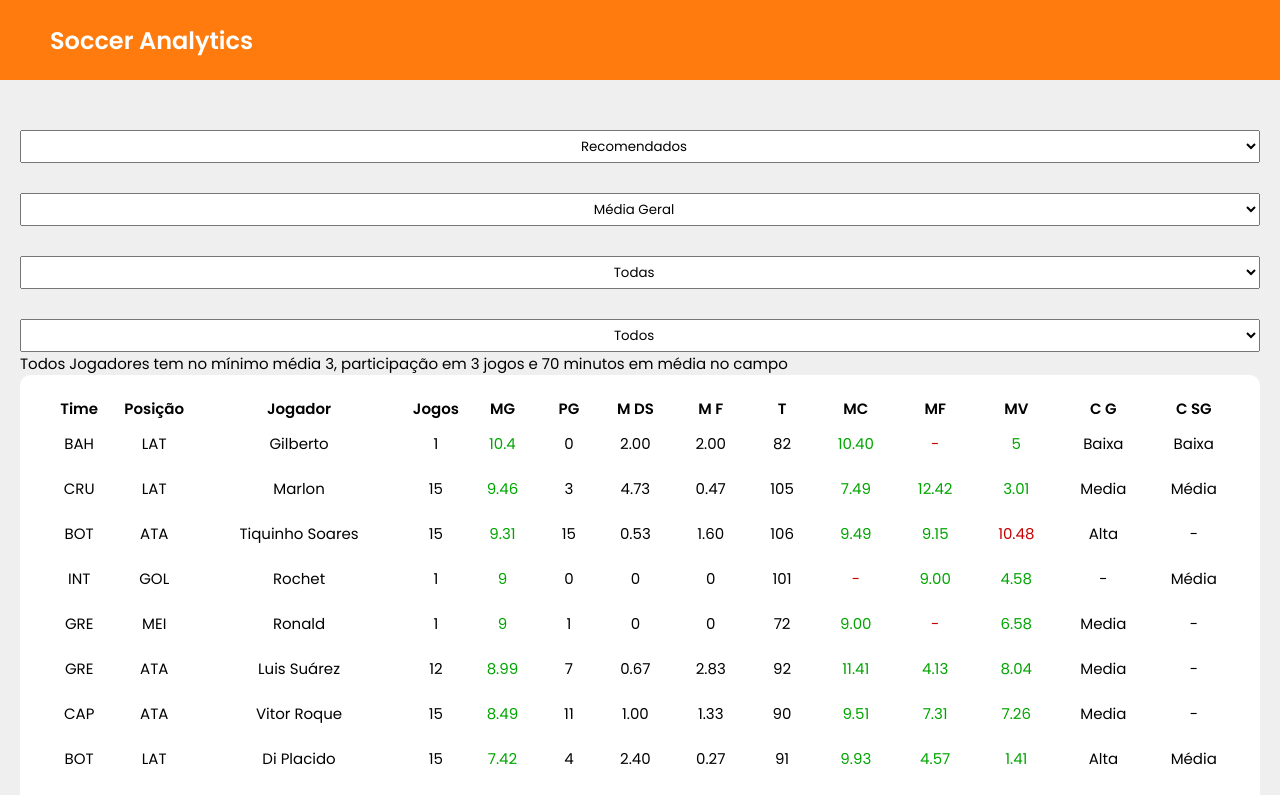
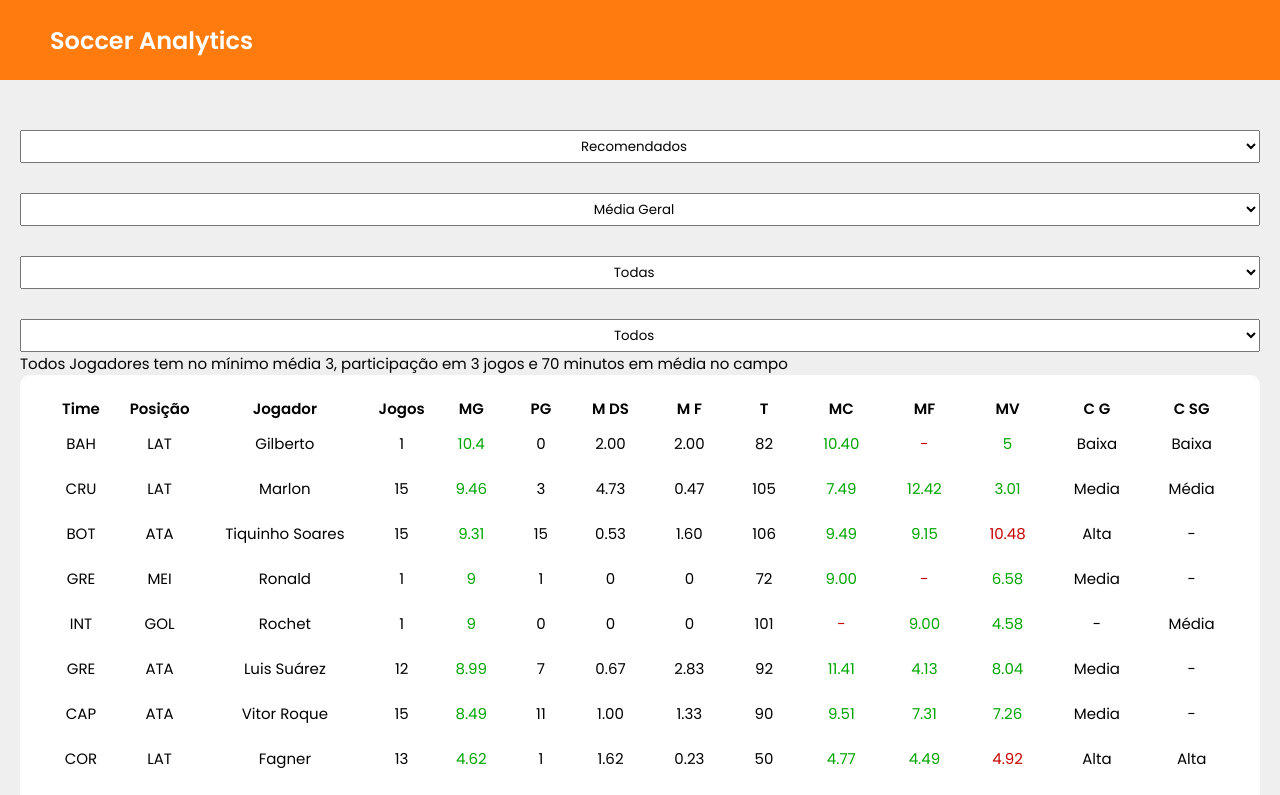
Before and after one commit to lulucasalves/soccer-front, a Next.js app: page /cartola in a window 1280 px wide. Shown: the top 795 px of the page. Built offline with nearby package versions, Linux system fonts and the light colour scheme.

Commit message:
refactor: data

```diff
--- a/src/components/Players/index.tsx
+++ b/src/components/Players/index.tsx
@@ -100,8 +100,8 @@
 
                   function boaOpcao() {
                     return goodOptions
-                      ? chanceSG === "Alta" ||
-                          chanceGol === "Alta" ||
+                      ? chanceSG.toLowerCase().includes("alta") ||
+                          chanceSG.toLowerCase().includes("alta") ||
                           media_num > 8
                       : true;
                   }
```
Also changed, not shown: src/data/cartola.json.
